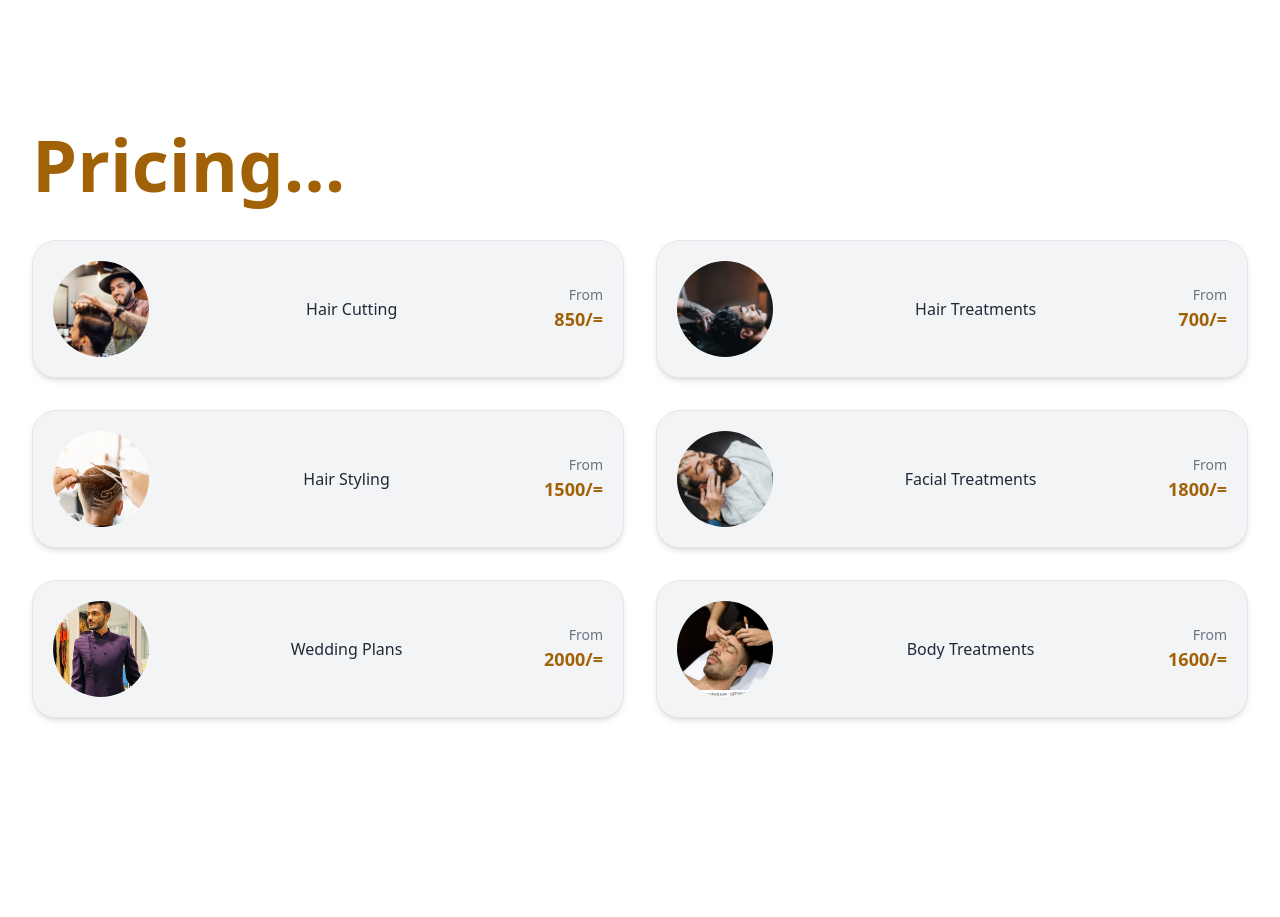
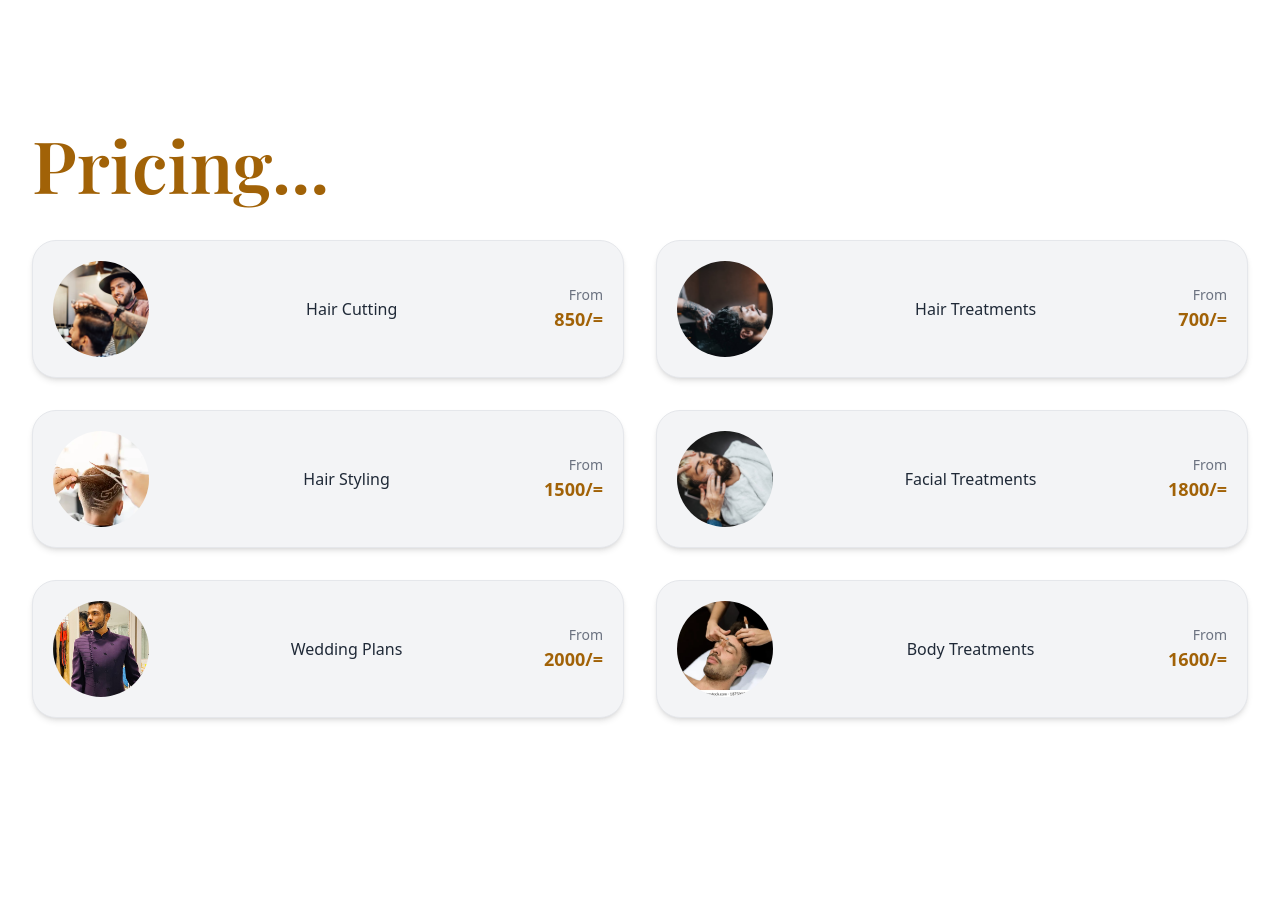
Before and after one commit to PawaniMekhala/mr_barber, a React (Create React App) app: page / in a window 1280 px wide. Shown: the part 3880-4797 px from the top of the page. Built offline with nearby package versions, Linux system fonts and the light colour scheme; a web font is replaced by a local one.

Commit message:
style: apply Poppings font to display section heading

```diff
--- a/src/components/Pricing.jsx
+++ b/src/components/Pricing.jsx
@@ -43,7 +43,7 @@ const Pricing = () => {
     <div className="py-24">
       <div className="mx-auto max-w-7xl px-4 sm:px-6 lg:px-8">
         {/* Main text */}
-        <h2 className="text-7xl font-semibold text-yellow-700 mb-10">
+        <h2 className="text-7xl font-semibold font-playfair text-yellow-700 mb-10">
           Pricing...
         </h2>
         {/* button group */}
```
